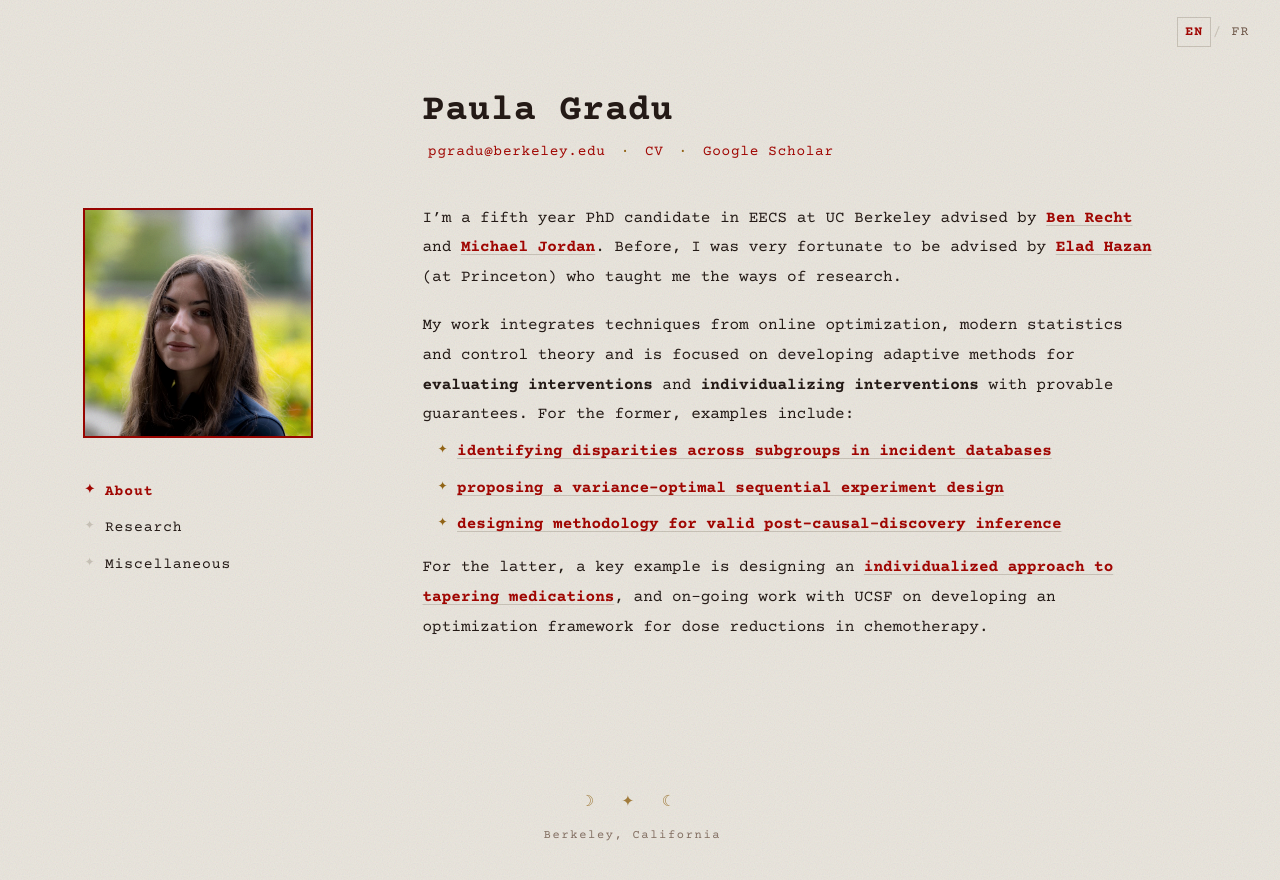
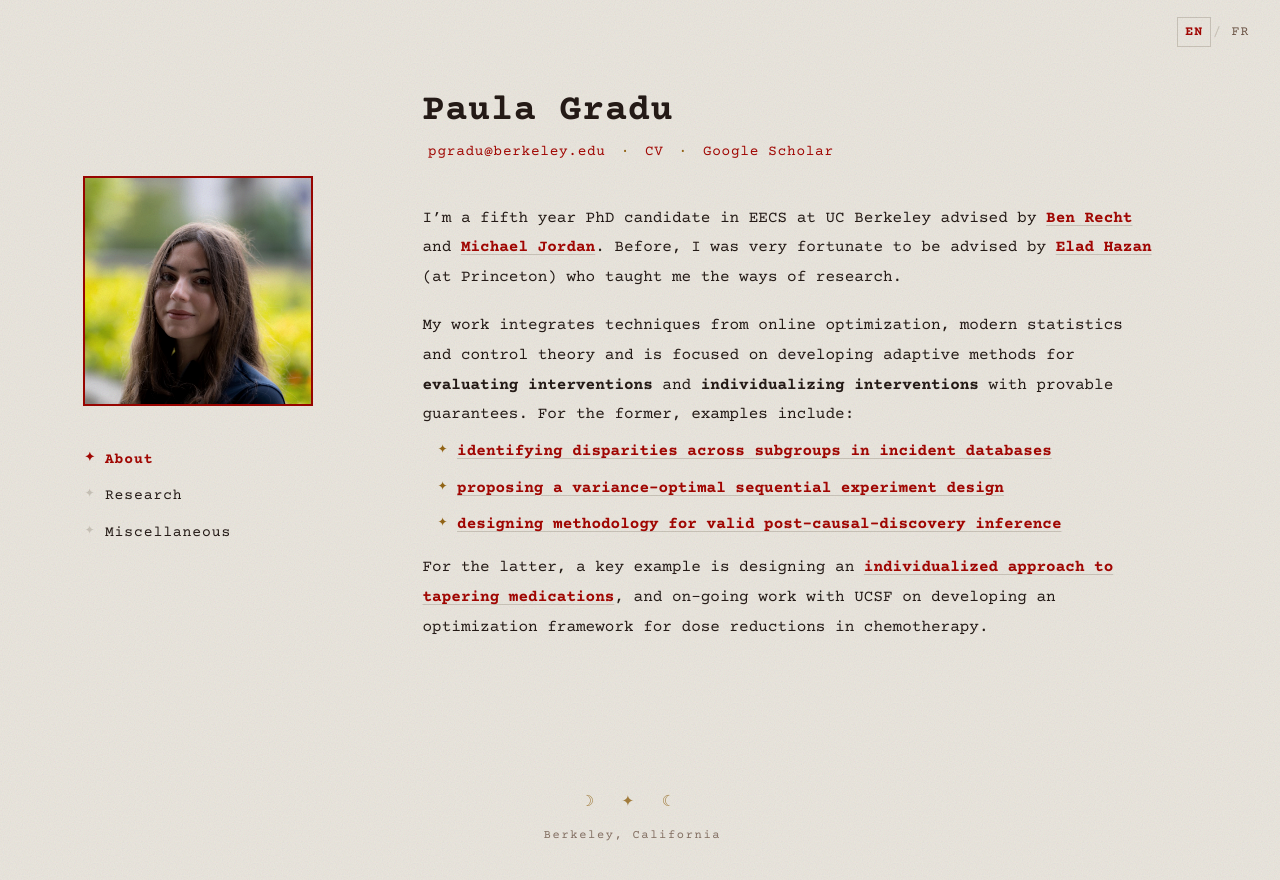
Before and after one commit to paula-gradu/paula-gradu.github.io, a Jekyll site: the page built from index.md, in a window 1280 px wide. Shown: the top 880 px of the page. Built offline with Jekyll 4.4.1, drawn with Linux system fonts in a browser that asks for light colours; our own code applies the rules of GitHub Pages for plain Markdown files.

Commit message:
Rail to 11rem
Co-Authored-By: Claude Opus 5 <noreply@anthropic.com>

```diff
--- a/_layouts/default.html
+++ b/_layouts/default.html
@@ -108,7 +108,7 @@
   .rail{
     position:absolute;
     left:0;
-    top:calc(var(--top) + 7.4rem);   /* resolves to 13rem, below the name line */
+    top:calc(var(--top) + 5.4rem);   /* resolves to 11rem, below the name line */
     width:230px;
   }
 
```
